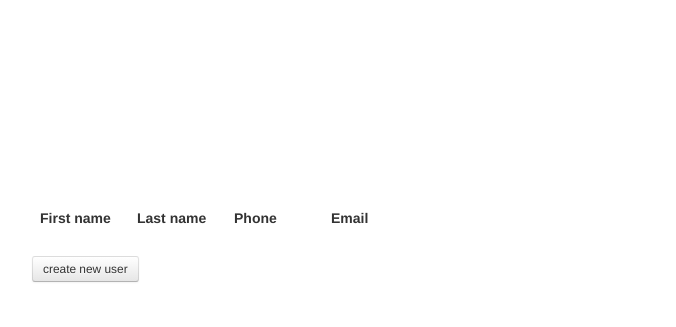
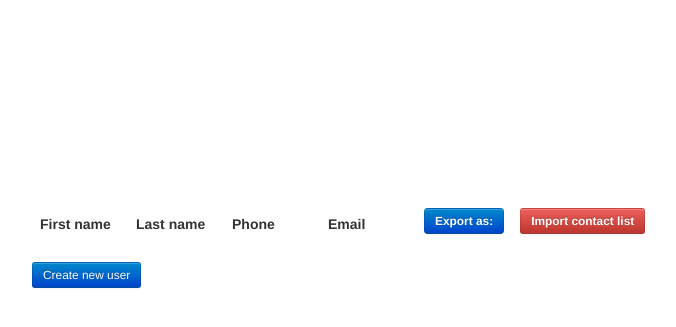
Before and after one commit to astoica1986/django_angular_contacts_list, a Django app: page / in a window 1280 px wide. Shown: the top 327 px of the page, without its empty margins (468-1144 px from the left). Run offline with Django 3.2, Linux system fonts and the light colour scheme; lists and menus that the app fills with data are empty; parts of the project's set-up code (start-up, migrations or seed data) failed here and were passed over; some libraries are stand-ins or nearby versions.

Commit message:
only file import left

```diff
--- a/contacts/forms.py
+++ b/contacts/forms.py
@@ -5,3 +5,8 @@ from contacts.models import Contact
 class ContactForm(forms.ModelForm):
     class Meta:
         model = Contact
+
+
+class UploadFileForm(forms.Form):
+    title = forms.CharField(max_length=50)
+    file  = forms.FileField()
--- a/contacts/models.py
+++ b/contacts/models.py
@@ -2,7 +2,6 @@ from django.db import models
 from phonenumber_field.modelfields import PhoneNumberField
 
 
-# Create your models here.
 class Contact(models.Model):
 
     firstName = models.CharField(max_length=55)
--- a/contacts/static/js/controllers.js
+++ b/contacts/static/js/controllers.js
@@ -27,6 +27,10 @@ app.controller('UserListCtrl', ['$scope', 'UsersFactory', 'UserFactory', '$locat
         // callback for ng-click 'createUser':
         $scope.createNewUser = function () {
             $location.path('/user-creation');
+        };
+
+        $scope.triggerUpload = function () {
+             $('#fileUpload').click();
         };
 
         UsersFactory.query(function(data) {
--- a/contacts/views.py
+++ b/contacts/views.py
@@ -1,6 +1,35 @@
 from django.shortcuts import render_to_response
 from django.template import RequestContext
+from django.http import HttpResponse, HttpResponseBadRequest
+from django.core import serializers
+from contacts.exports import ContactResource
+from contacts.models import Contact
+from contacts.forms import UploadFileForm
+import tablib
 
 
 def index(request, template_name='index.html'):
     return render_to_response(template_name, context_instance=RequestContext(request))
+
+
+def export(request):
+    allowed_export_formats = ['json', 'csv', 'xml']
+    format_type = request.GET.get('format_type')
+    if format_type in allowed_export_formats:
+        dataset = export_xml() if format_type == 'xml' else ContactResource().export()
+        response = HttpResponse(mimetype="text/{}".format(format_type))
+        response['Content-Disposition'] = "attachment; filename=contact_list.{}".format(format_type)
+        response.write(dataset if format_type == 'xml' else getattr(dataset, format_type))
+        return response
+    else:
+        return HttpResponseBadRequest()
+
+
+def export_xml():
+    return serializers.serialize("xml", Contact.objects.all())
+
+
+def import_data(request):
+    # dataset = tablib.Dataset()
+    #dataset.headers = ['id', 'firstName', 'lastName', 'phone', 'email']
+    pass
--- a/mycontacts/urls.py
+++ b/mycontacts/urls.py
@@ -2,16 +2,14 @@ from django.conf.urls import patterns, include, url
 from contacts.api import ContactResource
 from django.contrib import admin
 from contacts import views
-from django.views.generic.base import TemplateView
+
 
 admin.autodiscover()
 
 contact_resource_api = ContactResource()
 urlpatterns = patterns('',
-    # Examples:
-    # url(r'^$', 'mycontacts.views.home', name='home'),
-    # url(r'^blog/', include('blog.urls')),
-     url(r'^$', views.index, name='index'),
+    url(r'^$', views.index, name='index'),
+    url(r'^export/$', views.export),
     url(r'^admin/', include(admin.site.urls)),
     url(r'^api/', include(contact_resource_api.urls)),
 
--- a/templates/index.html
+++ b/templates/index.html
@@ -24,8 +24,19 @@
             <th style="min-width: 80px;">Last name</th>
             <th style="min-width: 80px;">Phone</th>
             <th style="min-width: 80px;">Email</th>
-            <th style="width:20px;">&nbsp;</th>
-            <th style="width:20px;">&nbsp;</th>
+            <th style="min-width: 80px;">
+                <div class="btn-group">
+                    <a class="btn btn-primary btn-small dropdown-toggle" data-toggle="dropdown" href="#">Export as:</a>
+                    <ul class="dropdown-menu">
+                        <li><a href="/export?format_type=json">JSON</a></li>
+                        <li><a href="/export?format_type=csv">CSV</a></li>
+                        <li><a href="/export?format_type=xml">XML</a></li>
+                    </ul>
+                </div>
+            </th>
+            <th style="min-width: 200px;">
+                <a ng-click="triggerUpload()" class="btn btn-small btn-danger">Import contact list</a>
+            </th>
         </tr>
         </thead>
         <tbody>
@@ -39,7 +50,8 @@
         </tr>
         </tbody>
     </table>
-    <a ng-click="createNewUser()" class="btn btn-small">create new user</a>
+    <a ng-click="createNewUser()" class="btn btn-primary btn-small">Create new user</a>
+
 </div>
 </script>
 <script type="text/ng-template" id="user-creation.html">
@@ -136,9 +148,13 @@
             </div>
         </div>
     </form>
+
 </div>
 
 </script>
+<form name="contactUpload" action="/upload" method="post" enctype="multipart/form-data" style="display: none">
+    <input type="file" name="uploadField" id="fileUpload"/>
+</form>
 {% endverbatim %}
 <div ng-view></div>
 
```
Also changed, not shown: contacts/exports.py (added, +7 -0 lines).
